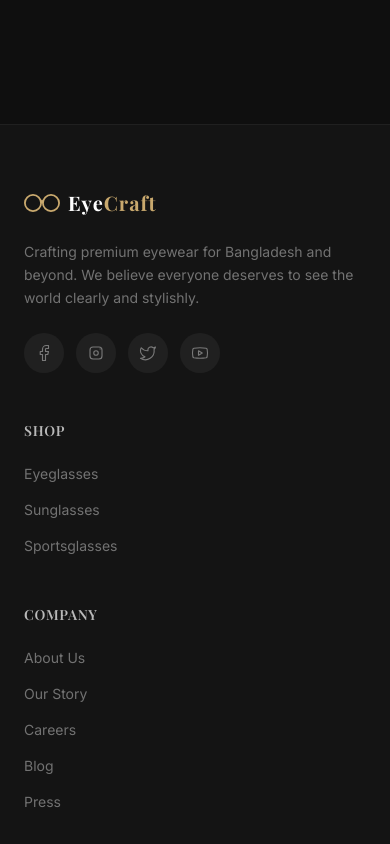
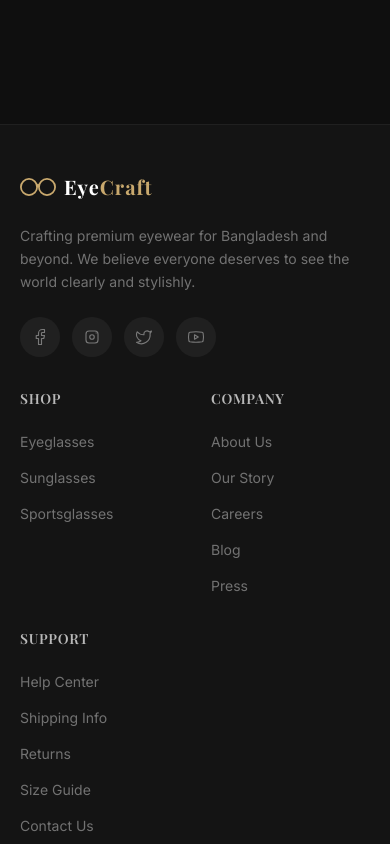
Before and after one commit to anchorblock/eyecraft, a Next.js app: page /cart in a window 390 px wide. Shown: the part 720-1564 px from the top of the page. Built offline with nearby package versions, Linux system fonts and the light colour scheme; a web font is replaced by a local one.

Commit message:
fix: footer 2-column grid layout on mobile

```diff
--- a/src/components/Footer.tsx
+++ b/src/components/Footer.tsx
@@ -46,10 +46,10 @@ const socials = [
 export default function Footer() {
   return (
     <footer className="bg-surface/50 border-t border-white/5">
-      <div className="max-w-7xl mx-auto px-6 py-16">
-        <div className="grid grid-cols-1 md:grid-cols-2 lg:grid-cols-5 gap-12">
+      <div className="max-w-7xl mx-auto px-5 sm:px-6 py-12 sm:py-16">
+        <div className="grid grid-cols-2 sm:grid-cols-2 md:grid-cols-2 lg:grid-cols-5 gap-8 sm:gap-12">
           {/* Brand */}
-          <div className="lg:col-span-2">
+          <div className="col-span-2 lg:col-span-2">
             <motion.a
               href="#"
               className="flex items-center gap-2 mb-6"
```
